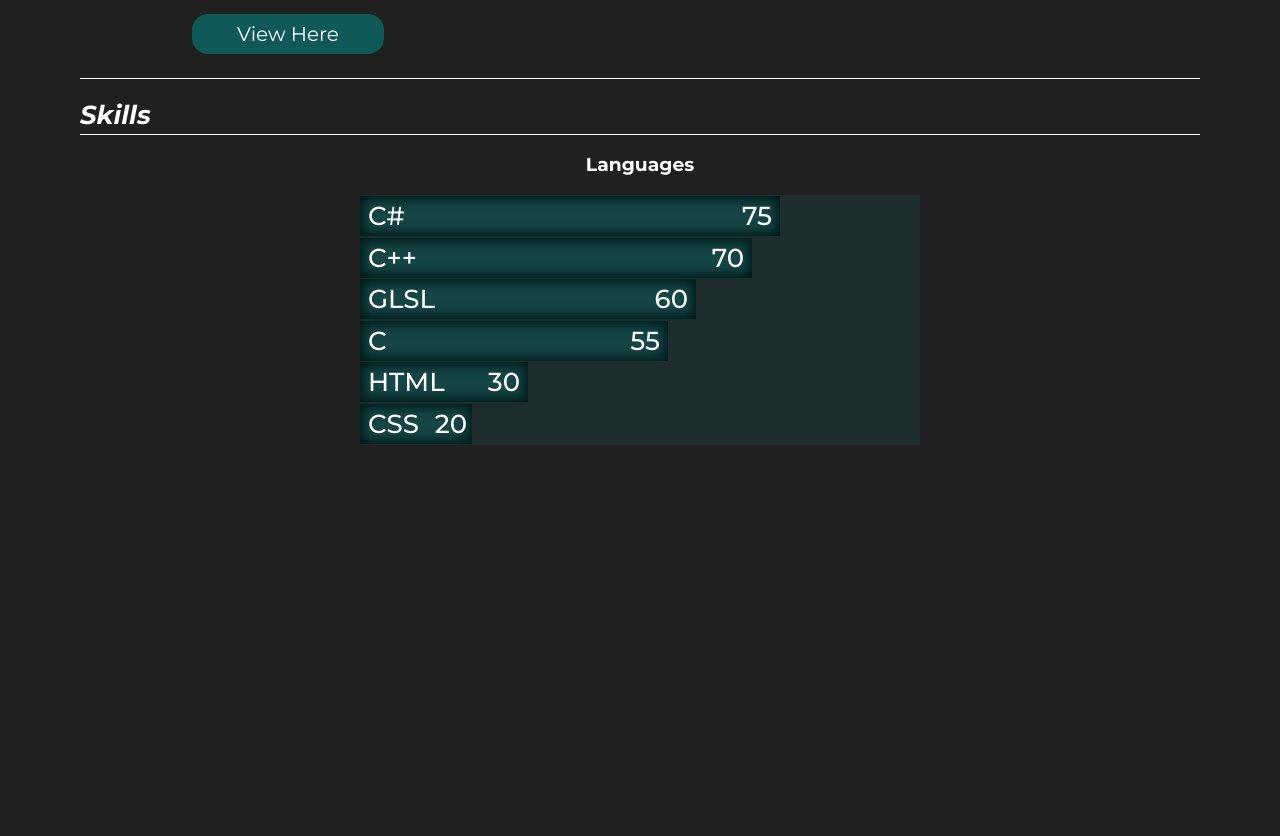
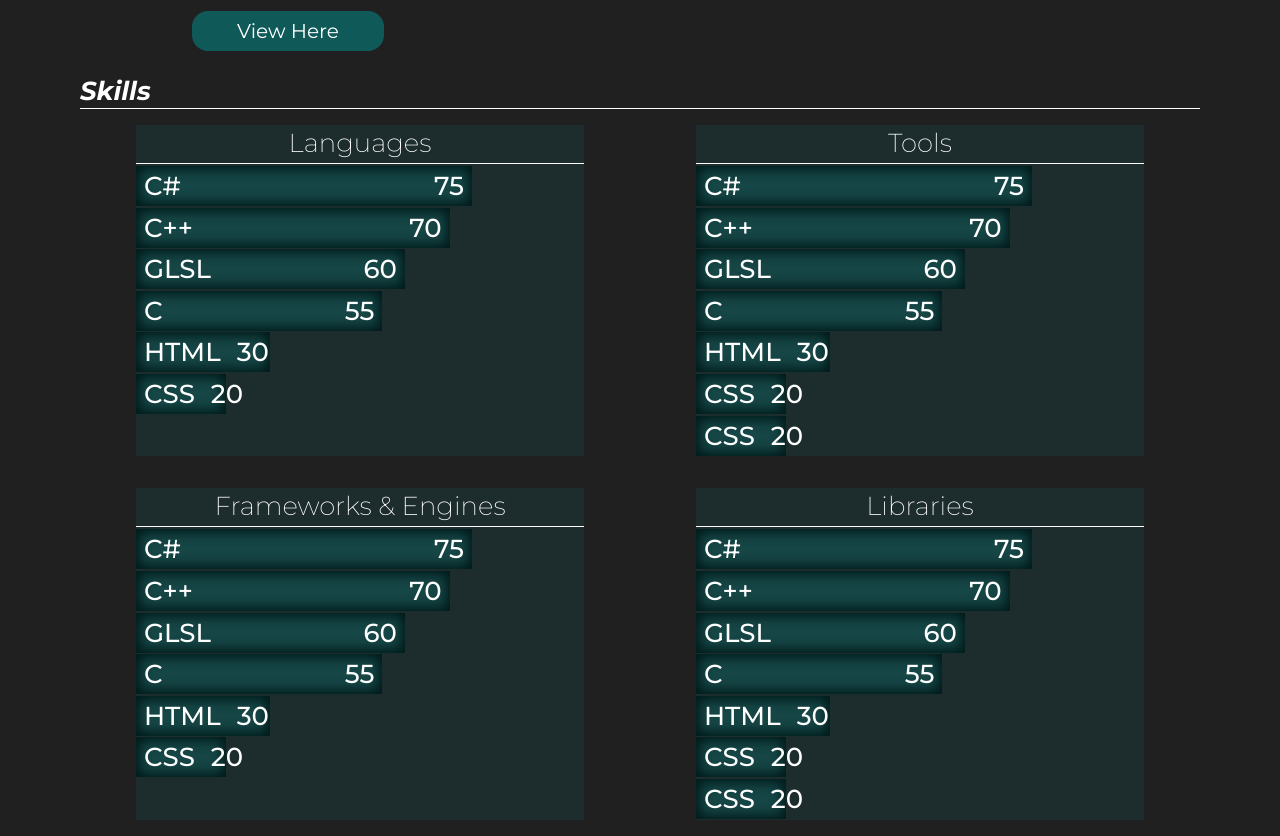
Before and after one commit to Madspark-Studios/Madspark-Studios.github.io, a plain HTML site: page index.html in a window 1280 px wide. Shown: the part 1921-2757 px from the top of the page. Before the commit the page ends 2382 px from the top, so only its background shows below. Drawn offline with Linux system fonts and the light colour scheme.

Commit message:
Added more skill trees

```diff
--- a/index.html
+++ b/index.html
@@ -66,8 +66,9 @@
             </div>
         </div>
         <h2>Skills</h2>
+        <div class="skill-container-container">
+            <div class="skill-container">
                 <h3>Languages</h3>
-        <div class="skill-container">
                 <div class="skill" style="width: 75%">
                     <h2>C#</h2>
                     <h2>75</h2>
@@ -93,6 +94,98 @@
                     <h2>20</h2>
                 </div>
             </div>
+            <div class="skill-container">
+                <h3>Tools</h3>
+                <div class="skill" style="width: 75%">
+                    <h2>C#</h2>
+                    <h2>75</h2>
+                </div>
+                <div class="skill" style="width: 70%">
+                    <h2>C++</h2>
+                    <h2>70</h2>
+                </div>
+                <div class="skill" style="width: 60%">
+                    <h2>GLSL</h2>
+                    <h2>60</h2>
+                </div>
+                <div class="skill" style="width: 55%">
+                    <h2>C</h2>
+                    <h2>55</h2>
+                </div>
+                <div class="skill" style="width: 30%">
+                    <h2>HTML</h2>
+                    <h2>30</h2>
+                </div>
+                <div class="skill" style="width: 20%">
+                    <h2>CSS</h2>
+                    <h2>20</h2>
+                </div>
+                <div class="skill" style="width: 20%">
+                    <h2>CSS</h2>
+                    <h2>20</h2>
+                </div>
+            </div>
+        </div>
+        <div class="skill-container-container">
+            <div class="skill-container">
+                <h3>Frameworks & Engines</h3>
+                <div class="skill" style="width: 75%">
+                    <h2>C#</h2>
+                    <h2>75</h2>
+                </div>
+                <div class="skill" style="width: 70%">
+                    <h2>C++</h2>
+                    <h2>70</h2>
+                </div>
+                <div class="skill" style="width: 60%">
+                    <h2>GLSL</h2>
+                    <h2>60</h2>
+                </div>
+                <div class="skill" style="width: 55%">
+                    <h2>C</h2>
+                    <h2>55</h2>
+                </div>
+                <div class="skill" style="width: 30%">
+                    <h2>HTML</h2>
+                    <h2>30</h2>
+                </div>
+                <div class="skill" style="width: 20%">
+                    <h2>CSS</h2>
+                    <h2>20</h2>
+                </div>
+            </div>
+            <div class="skill-container">
+                <h3>Libraries</h3>
+                <div class="skill" style="width: 75%">
+                    <h2>C#</h2>
+                    <h2>75</h2>
+                </div>
+                <div class="skill" style="width: 70%">
+                    <h2>C++</h2>
+                    <h2>70</h2>
+                </div>
+                <div class="skill" style="width: 60%">
+                    <h2>GLSL</h2>
+                    <h2>60</h2>
+                </div>
+                <div class="skill" style="width: 55%">
+                    <h2>C</h2>
+                    <h2>55</h2>
+                </div>
+                <div class="skill" style="width: 30%">
+                    <h2>HTML</h2>
+                    <h2>30</h2>
+                </div>
+                <div class="skill" style="width: 20%">
+                    <h2>CSS</h2>
+                    <h2>20</h2>
+                </div>
+                <div class="skill" style="width: 20%">
+                    <h2>CSS</h2>
+                    <h2>20</h2>
+                </div>
+            </div>
+        </div>
     </main>
     <footer>
 
--- a/style.css
+++ b/style.css
@@ -96,16 +96,17 @@ main p{
 }
 .projects-item{
     text-align: center;
-    margin: 1rem 0;
+    margin: 0;
     display: flex;
     flex-direction: column;
     justify-content: center;
     padding: 0;
-    border-bottom: 1px solid white;
+    border-top: 1px solid white;
 }
 .projects-item img{
     width: 90%;
     height: auto;
+    margin-top: 1rem;
     margin-left: auto;
     margin-bottom: 0.1rem;
     border-radius: 1rem;
@@ -163,15 +164,29 @@ main h2{
     font-style: italic;
     text-align: left;
     margin: auto;
-    padding: 0.2rem 0;
-    border-bottom: 0.1rem solid white;
+    padding-bottom: 0.1rem;
+    border-bottom: 1px solid white;
+}
+.skill-container-container{
+    display:flex;
 }
 .skill-container{
     display:flex;
     flex-direction: column;
     margin: 1rem auto;
-    width: 50%;
+    width: 40%;
     background-color: rgba(0, 145, 145, 0.1);
+}
+.skill-container h3{
+    font-size: 26px;
+    font-weight: 200;
+    font-style: normal;
+    margin: 0;
+    margin-top: 0.1rem;
+    margin-bottom: 0.1rem;
+    text-align: center;
+    padding-bottom: 0.25rem;
+    border-bottom: 1px solid white;
 }
 .skill{
     padding: 0;
```
Lines whose indentation alone changed are shown as unchanged.
